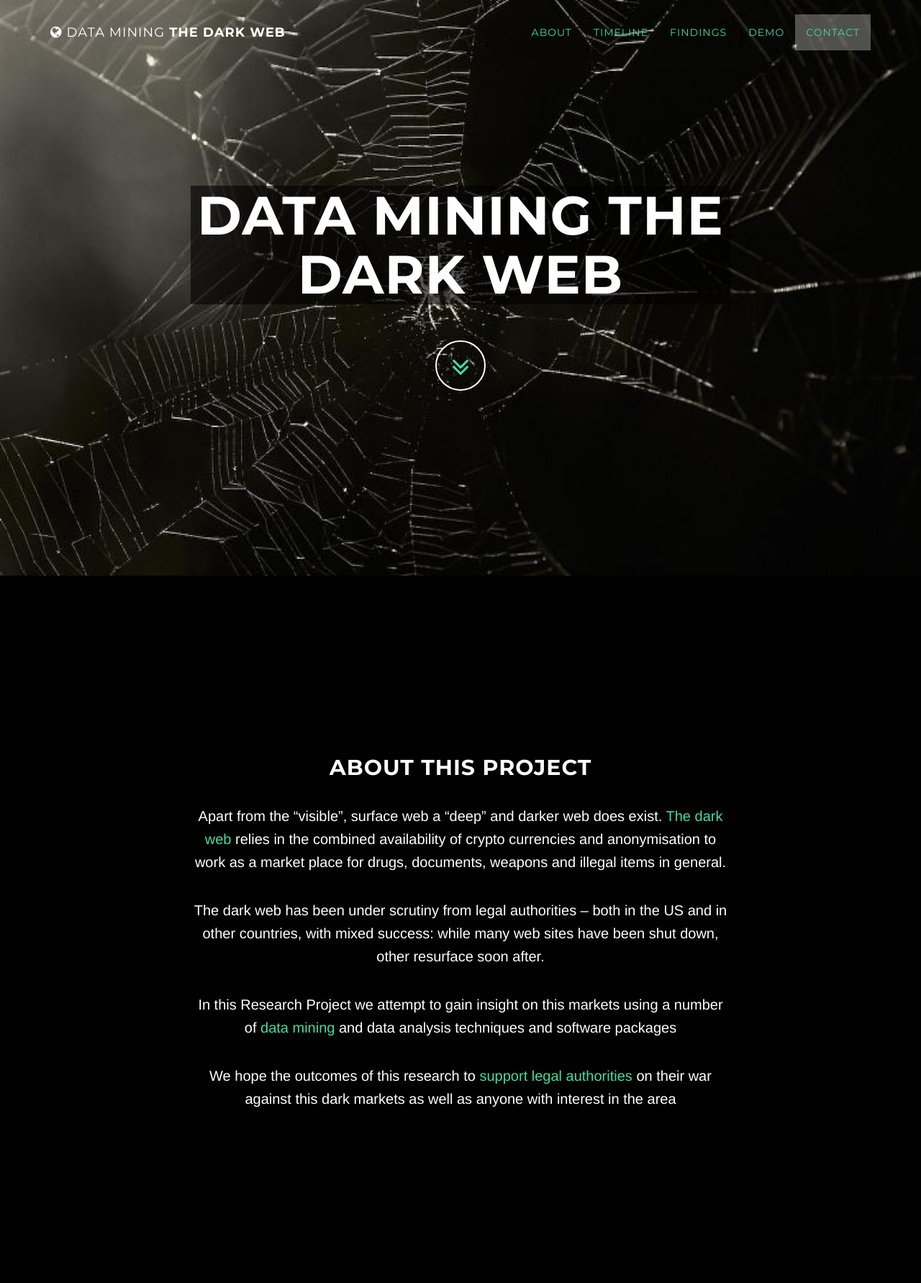
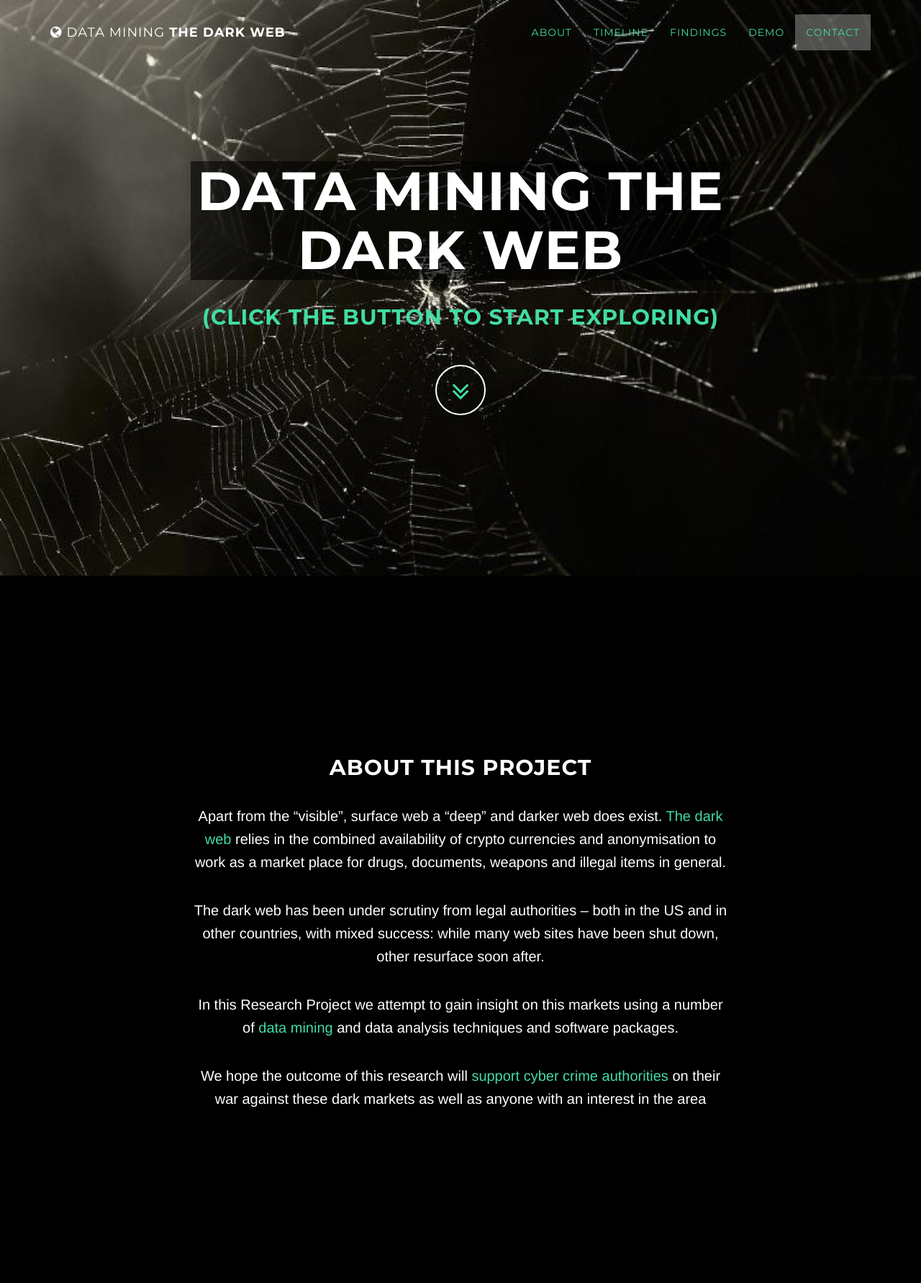
Before and after one commit to mauromsl/dark_web_datamining, a Django app: template demo/templates/demo/index.html in a window 1280 px wide. Shown: the top 1783 px of the page at 72% size. Run offline with Django 3.2, Linux system fonts and the light colour scheme; the template is opened without the code that fills it, so the values that code supplies are empty; some libraries are stand-ins or nearby versions; some web fonts are replaced.

Commit message:
Updates for demo

```diff
--- a/demo/static/js/grayscale.js
+++ b/demo/static/js/grayscale.js
@@ -21,7 +21,7 @@ $(function() {
     $('a.page-scroll').bind('click', function(event) {
         var $anchor = $(this);
         $('html, body').stop().animate({
-            scrollTop: $($anchor.attr('href')).offset().top
+            scrollTop: ($($anchor.attr('href')).offset().top + 150)
         }, 1500, 'easeInOutExpo');
         event.preventDefault();
     });
--- a/demo/templates/demo/index.html
+++ b/demo/templates/demo/index.html
@@ -80,8 +80,10 @@
                 <div class="row">
                     <div class="col-md-8 col-md-offset-2">
                         <h1 class="brand-heading">Data Mining The Dark Web</h1>
+                        <h2 class="green" style="font-size:18">(Click the button to start exploring)</h2>
                         <a href="#about" class="btn btn-circle page-scroll">
                             <i class="fa fa-angle-double-down animated"></i>
+
                         </a>
                     </div>
                 </div>
@@ -96,8 +98,8 @@
                 <h2>About this project</h2>
                 <p>Apart from the “visible”, surface web a “deep” and darker web does exist. <a>The dark web</a> relies in the combined availability of crypto currencies and anonymisation to work as a market place for drugs, documents, weapons and illegal items in general.</p>
                 <p>The dark web has been under scrutiny from legal authorities – both in the US and in other countries, with mixed success: while many web sites have been shut down, other resurface soon after.</p>
-                <p>In this Research Project we attempt to gain insight on this markets using a number of <a>data mining</a> and data analysis techniques and software packages</p>
-                <p>We hope the outcomes of this research to <a>support legal authorities</a> on their war against this dark markets as well as anyone with interest in the area</p>
+                <p>In this Research Project we attempt to gain insight on this markets using a number of <a>data mining</a> and data analysis techniques and software packages.</p>
+                <p>We hope the outcome of this research will <a>support cyber crime authorities</a> on their war against these dark markets as well as anyone with an interest in the area</p.>
 
 
             </div>
@@ -295,7 +297,7 @@
                     $("#listing_title").hide().html('<a>Title: </a>' + result.product_title).fadeIn(500);
                     $("#listing_description").hide().html(result.product_description).fadeIn(500);
                     $("#listing_category").hide().html('<a>Category: </a>' + result.product_category).fadeIn(500);
-                    $("#listing_price").hide().html('<a>Price: </a>' + result.product_gbp + 'GBP').fadeIn(500);
+                    $("#listing_price").hide().html('<a>Price: </a>' + result.product_gbp + ' GBP').fadeIn(500);
                     if (result.product_image) {
                         $("#listing_image").html('<img  class="img-responsive" src="/static/mining/'+result.product_image+'">');
                     }else{
```
Also changed, not shown: README.md, 1 other file.
